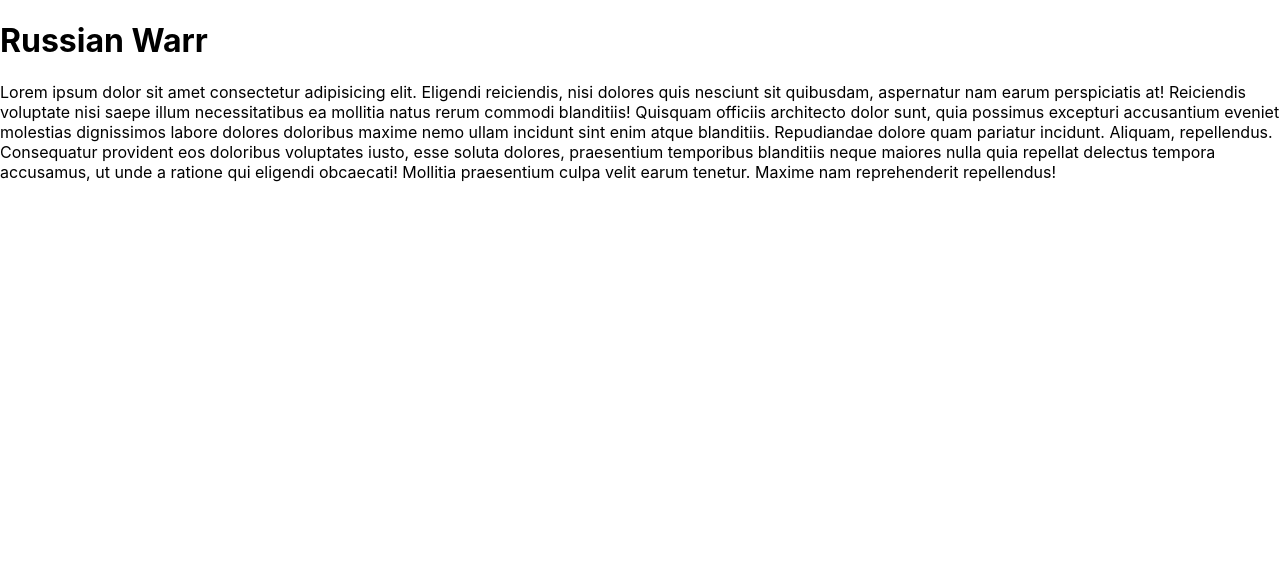
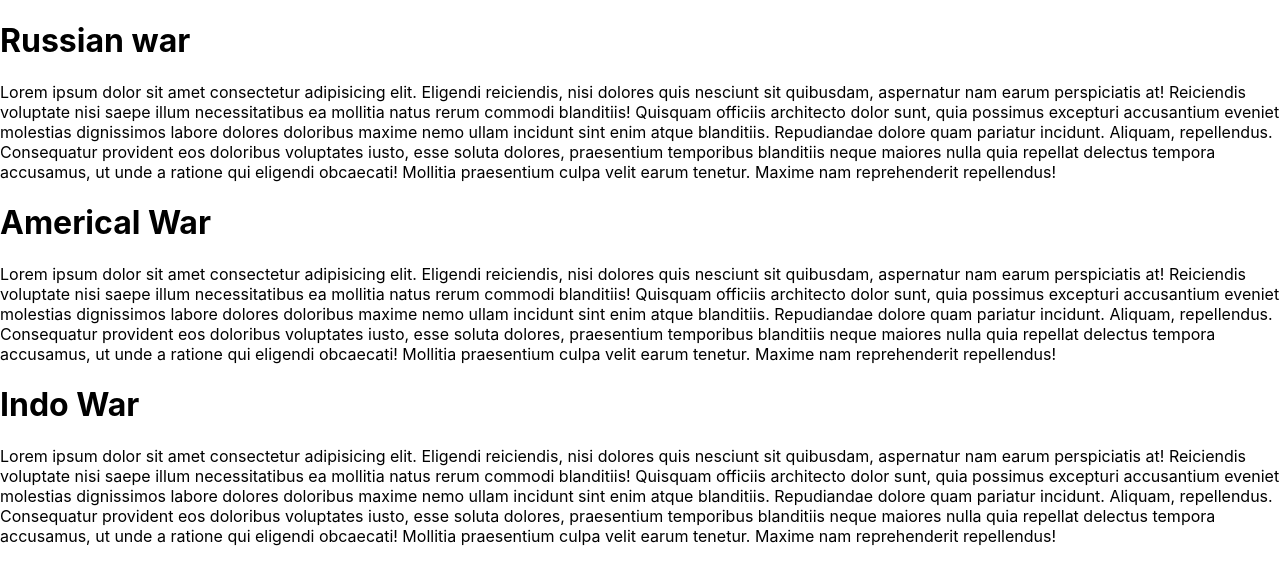
Before and after one commit to kodecdac/day3-my-app, a React (Create React App) app: page / in a window 1280 px wide. Shown: the top 584 px of the page. Built offline with nearby package versions, Linux system fonts and the light colour scheme.

Commit message:
react props.

```diff
--- a/src/App.js
+++ b/src/App.js
@@ -1,15 +1,17 @@
 export default function App() {
   return (
     <div>
-      <AnyName />
+      <AnyName name="Russian war" />
+      <AnyName name="Americal War" />
+      <AnyName name="Indo War" />
     </div>
   );
 }
 
-function AnyName() {
+function AnyName(props) {
   return (
     <div>
-      <h1>Russian Warr</h1>
+      <h1>{props.name}</h1>
       <p>
         Lorem ipsum dolor sit amet consectetur adipisicing elit. Eligendi
         reiciendis, nisi dolores quis nesciunt sit quibusdam, aspernatur nam
```
